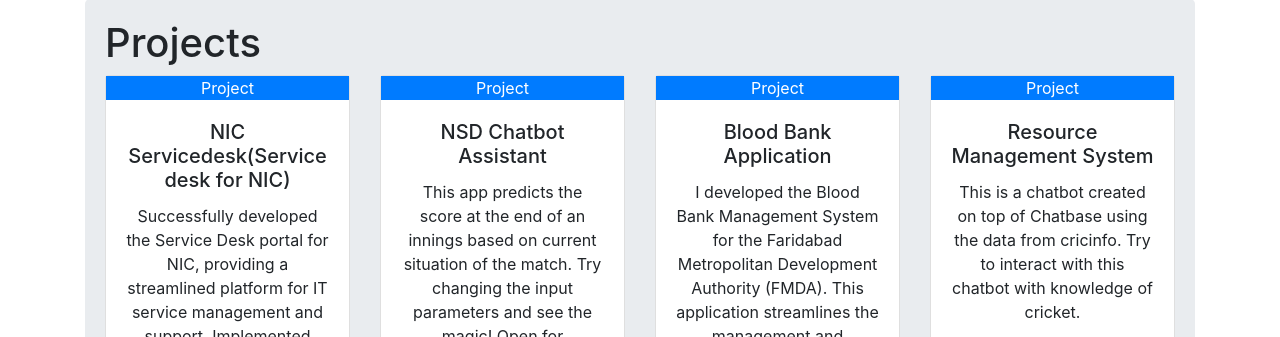
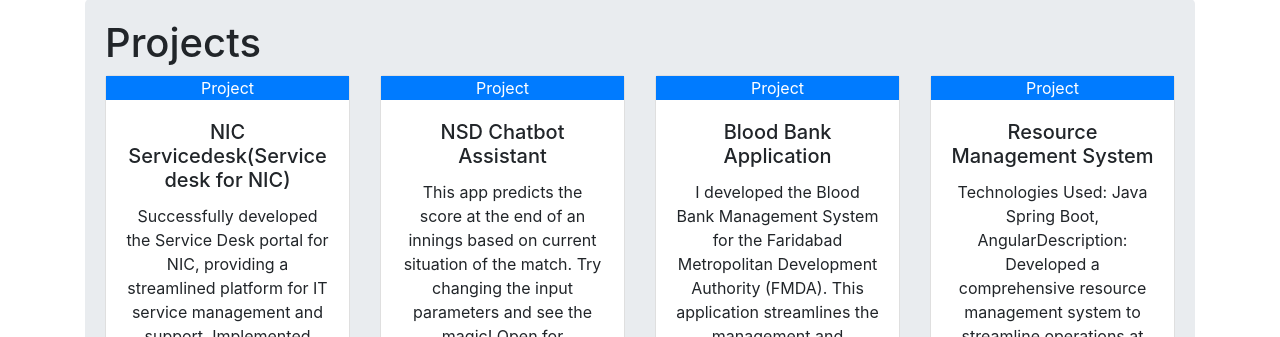
Before and after one commit to MrAkashTyagi/MrAkashTyagi.github.io, a plain HTML site: page index.html in a window 1280 px wide. Shown: the part 863-1200 px from the top of the page. Drawn offline with nearby package versions, Linux system fonts and the light colour scheme.

Commit message:
Update index.html

```diff
--- a/index.html
+++ b/index.html
@@ -124,7 +124,7 @@ Implemented user-friendly interfaces and efficient backend processes to enhance
                             aria-valuemin="0" aria-valuemax="100">Project</div>
                         <div class="card-body">
                             <h5 class="card-title">Resource Management System </h5>
-                            <p class="card-text">This is a chatbot created on top of Chatbase using the data from cricinfo. Try to interact with this chatbot with knowledge of cricket.
+                            <p class="card-text">Technologies Used: Java Spring Boot, AngularDescription: Developed a comprehensive resource management system to streamline operations at BB Media. The system includes functionalities for tracking resources, optimizing allocation, and enhancing overall efficiency.Role: Full-stack DeveloperKey Achievements:Implemented a robust backend using Java Spring Boot.Designed an intuitive frontend with Angular for seamless user experience.Improved resource allocation and management processes.
                             </p>
                             <a href="https://rms.abbieit.com/" target="_blank" class="btn btn-primary">View Project</a>
                         </div>
```
